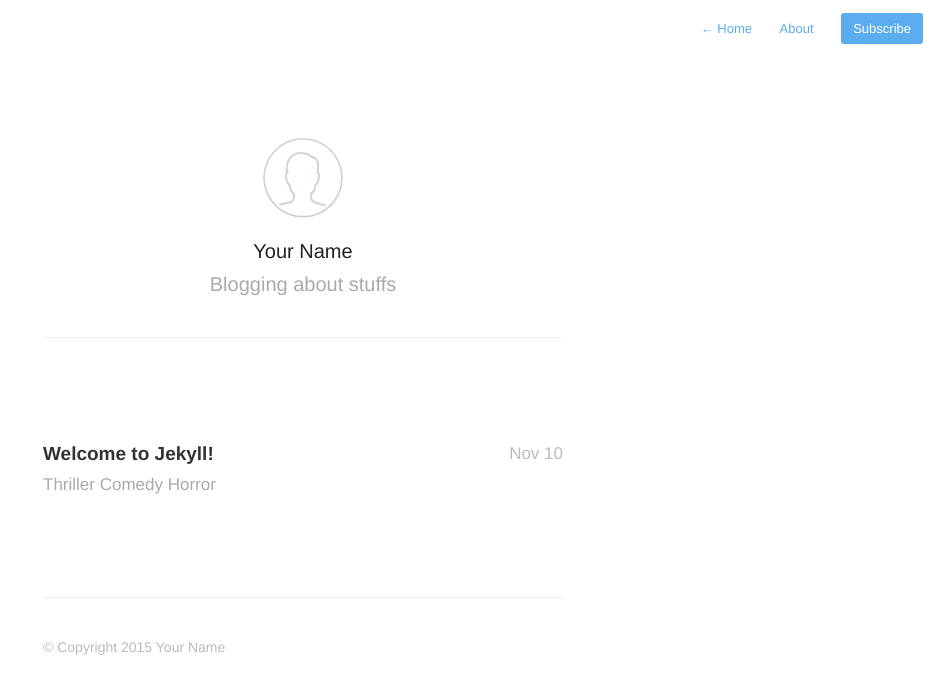
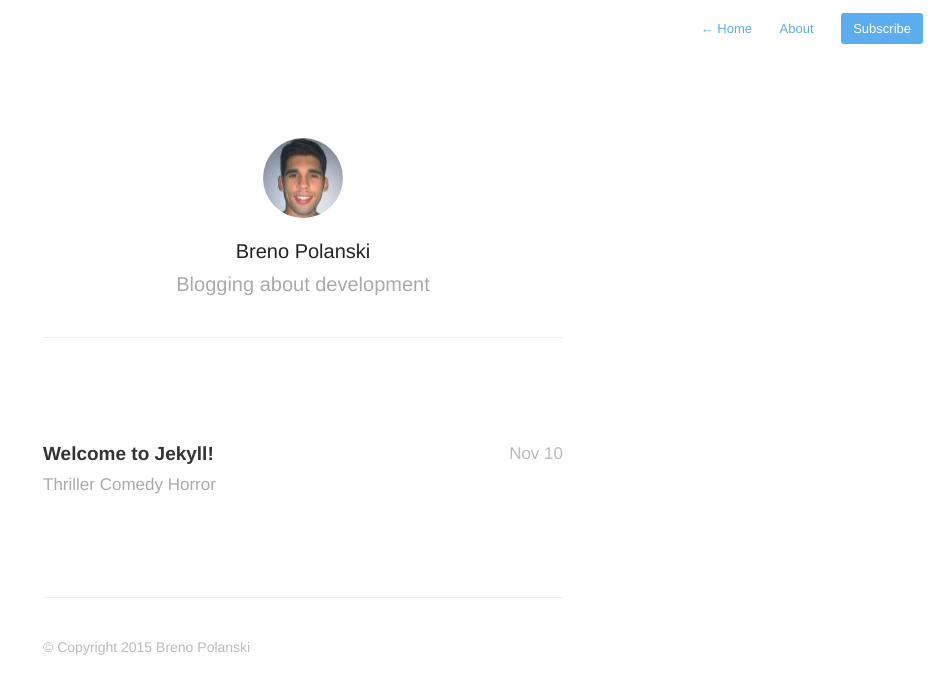
Before and after one commit to brenopolanski/brenopolanski.com, a Jekyll site: the page built from index.html, in a window 1280 px wide. Shown: the top 694 px of the page, without its empty margins (337-1280 px from the left). Built offline with Jekyll 4.4.1, drawn with Linux system fonts in a browser that asks for light colours; nearby versions of some CDN libraries; Markdown is read by kramdown in place of the engine named in the settings; the list of posts is cut into pages by our own code.

```diff
--- a/_config.yml
+++ b/_config.yml
@@ -1,5 +1,5 @@
-name: Your New Jekyll Site
-description: Blogging about stuffs
+name: Breno Polanski
+description: Blogging about development
 meta_description: "Your New Jekyll Site, Blogging about stuffs"
 
 aboutPage: true
@@ -9,15 +9,15 @@ highlighter: pygments
 
 paginate: 20
 baseurl: /
-domain_name: 'http://yourblog-domain.com'
+domain_name: 'http://brenopolanski.com'
 google_analytics: 'UA-XXXXXXXX-X'
 disqus: false
 disqus_shortname: 'your-disqus-shortname'
 
 # Details for the RSS feed generator
-url:            'http://your-blog-url.example.com'
-author:         'Your Name'
-authorTwitter:  'YourTwitterUsername'
+url:            'http://brenopolanski.com'
+author:         'Breno Polanski'
+authorTwitter:  'brenopolanski'
 
 permalink:       /:year/:title/
 
```
Also changed, not shown: assets/images/avatar.png, assets/images/avatar@2x.png, 1 other file.
